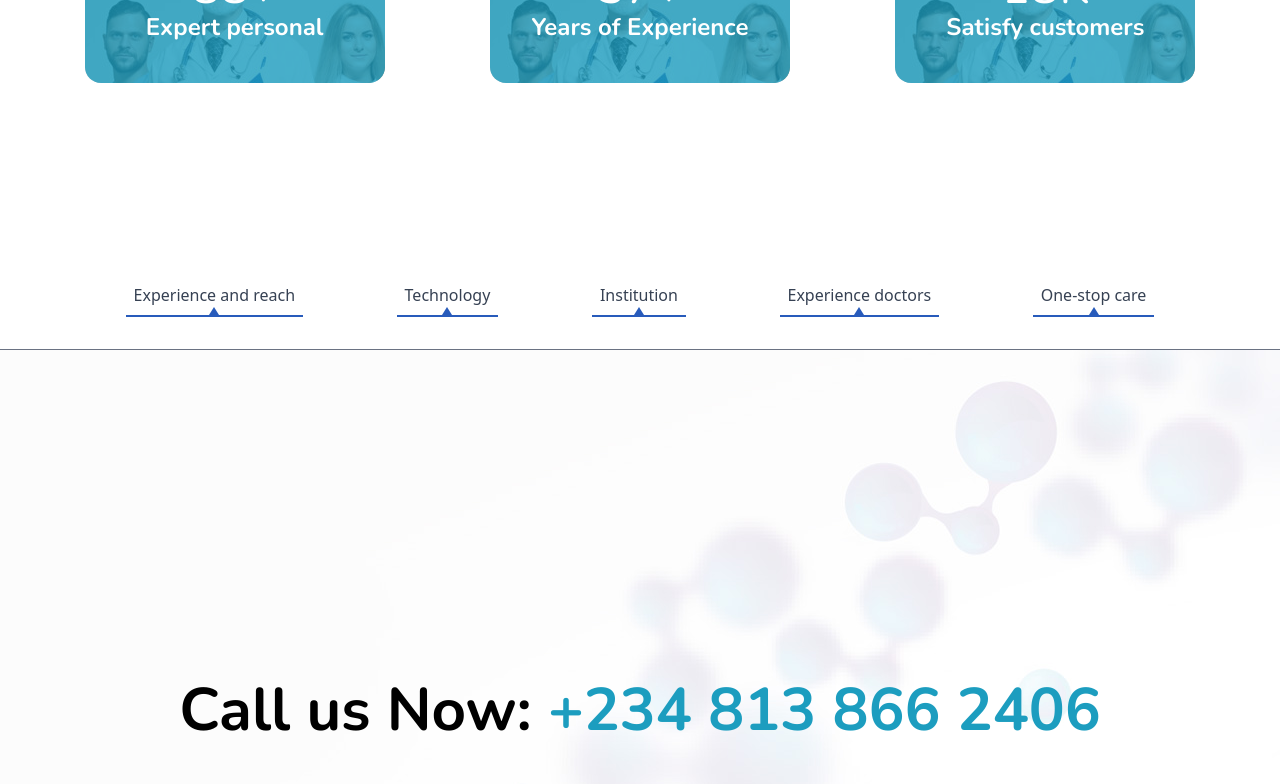
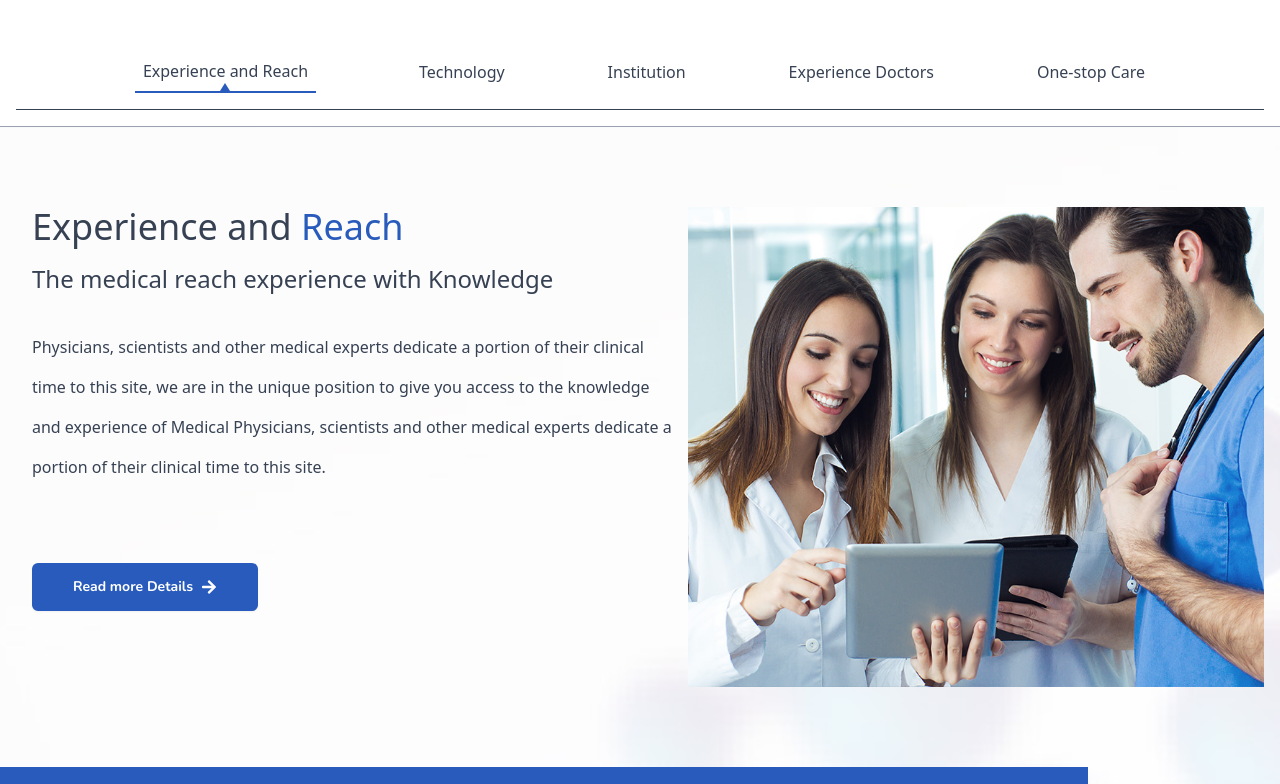
Before and after one commit to Dotuncom/Better-Med, a React (Vite) app: page / in a window 1280 px wide. Shown: the part 3040-3824 px from the top of the page. Built offline with nearby package versions, Linux system fonts and the light colour scheme.

Commit message:
implemented the tab for home page

```diff
--- /dev/null
+++ b/src/features/home/components/TabSection.tsx
@@ -0,0 +1,88 @@
+import { useState,  type JSX } from "react"
+import ExperienceAndReach from "./ExperienceAndReach"
+import Technology from "./Technology"
+import Institution from "./Institution"
+import ExperienceDoctor from "./ExperienceDoctor"
+import OneStopCare from "./OneStopCare"
+
+
+type TabProps ={
+    id:number,
+    name:string,
+    content:JSX.Element
+
+}
+const TabSection = () => {
+    const [CurrentTab, setCurrentTab] = useState<number>(1)
+
+
+    const tabs:TabProps[] =[
+        {id:1, name:'Experience and Reach', content:<ExperienceAndReach/>},
+        {id:2, name:"Technology", content: <Technology/> },
+        {id:3,name:'Institution', content:<Institution/> },
+        {id:4, name:'Experience Doctors', content:<ExperienceDoctor/>},
+        {id:5 , name:"One-stop Care" , content:<OneStopCare/>}
+    ]
+
+    const handleTabChange =(id:number)=>{
+            setCurrentTab(id)
+        }
+
+
+
+
+
+  return (
+    <div>
+
+     <div className="block lg:hidden p-4 ">
+
+        <select
+        value={CurrentTab}
+        onChange={(e)=>handleTabChange(Number(e.target.value))}
+         className="bg-accent p-3 text-white">
+          {
+            tabs.map((tab )=>(
+                  <option
+                  key={tab.id}
+                  value={tab.id}>
+
+                    {tab.name}
+                  </option>
+            ))
+          }
+        </select>
+      </div>
+
+         <div className={`hidden lg:block    border-b border-b-gray-400  p-4`}>
+          <div className="flex  text-gray-700 justify-evenly p-4  border-b border-b-gray-700 ">
+            {
+                tabs.map((tab)=>(
+             <button
+             onClick={()=>{handleTabChange(tab.id)}}
+             key={tab.id}
+              className={` ${CurrentTab===tab.id ?'border-b-2 p-2 border-b-primary':''} relative`}>
+              {tab.name}
+             {CurrentTab ===tab.id &&
+             <div className=" absolute  top-0 bottom-0  left-1/2 -translate-x-1/2 border-l-5   border-r-5 border-b-8 border-l-transparent border-r-transparent border-b-primary "></div>
+}
+            </button>
+                ))
+
+
+            }
+
+          </div>
+        </div>
+         {tabs.find((tab)=>tab.id === CurrentTab )?.content}
+
+
+
+
+
+
+    </div>
+  )
+}
+
+export default TabSection
--- a/src/pages/About.tsx
+++ b/src/pages/About.tsx
@@ -6,7 +6,7 @@ import Gap from "@/components/ui/Gap";
 const About = () => {
   return (
     <div className="w-full ">
-      <section className=" relative  lg:min-h-screen bg-contain bg-no-repeat text-center  py-12  flex  flex-col items-center   bg-center">
+      <section className=" relative  lg:h-120 bg-contain bg-no-repeat text-center  py-12  flex  flex-col items-center   bg-center">
         <div className="w-70 h-40 absolute  ">
           <img src={heart} className="h-full w-full bg-contain " alt="" />
         </div>
--- a/src/pages/Home.tsx
+++ b/src/pages/Home.tsx
@@ -11,9 +11,9 @@ import { FaCheck } from "react-icons/fa";
 import Gap from "../components/ui/Gap";
 import CounterCard from "../components/ui/Card/CounterCard";
 // import ExperienceDoctor from "@/features/home/components/ExperienceDoctor";
-import OneStopCare from "@/features/home/components/OneStopCare";
 import Partners from "@/features/home/components/Partners";
 import CustomerRating from "@/features/home/components/CustomerRating";
+import TabSection from "@/features/home/components/TabSection";
 // import ExperienceAndReach from '../features/home/ExperienceAndReach'
 // import Technology from "@/features/home/components/Technology";
 // import Institution from "@/features/home/components/Institution";
@@ -73,7 +73,7 @@ const Home = () => {
           <img src={heart} alt="" />
         </div>
       </section>
-      <section className="  w-full z-40   min-h-screen">
+      <section className="  w-full z-40 ">
         <div className="flex w-full flex-col-reverse bg-primary md:bg-transparent md:flex-row lg:gap- ">
           <div className="max-w- lg:w-[1500px] max-h-1/2">
             <img src={femaleDoctor} className="w-full h-full bg-cover" alt="" />
@@ -125,35 +125,9 @@ const Home = () => {
       </section>
       <Gap />
       <section className="">
-        <div className="hidden lg:block border-b border-b-gray-500 p-4">
-          <div className="flex  text-gray-700 justify-evenly p-4 ">
-            <button className=" border-b-2 p-2 border-b-primary relative">
-              Experience and reach
-              <div className=" absolute  top-0 bottom-0  left-1/2 -translate-x-1/2 border-l-5   border-r-5 border-b-8 border-l-transparent border-r-transparent border-b-primary "></div>
-            </button>
-            <button className=" border-b-2 p-2 border-b-primary relative">
-              Technology
-              <div className=" absolute  top-0 bottom-0  left-1/2 -translate-x-1/2 border-l-5   border-r-5 border-b-8 border-l-transparent border-r-transparent border-b-primary "></div>
-            </button>
-            <button className=" border-b-2 p-2 border-b-primary relative">
-              Institution
-              <div className=" absolute  top-0 bottom-0  left-1/2 -translate-x-1/2 border-l-5   border-r-5 border-b-8 border-l-transparent border-r-transparent border-b-primary "></div>
-            </button>
-            <button className=" border-b-2 p-2 border-b-primary relative">
-              Experience doctors
-              <div className=" absolute  top-0 bottom-0  left-1/2 -translate-x-1/2 border-l-5   border-r-5 border-b-8 border-l-transparent border-r-transparent border-b-primary "></div>
-            </button>
-            <button className=" border-b-2 p-2 border-b-primary relative">
-              One-stop care
-              <div className=" absolute  top-0 bottom-0  left-1/2 -translate-x-1/2 border-l-5   border-r-5 border-b-8 border-l-transparent border-r-transparent border-b-primary "></div>
-            </button>
-          </div>
-        </div>
-        {/* <ExperienceAndReach/> */}
-        {/* <Technology/> */}
-        {/* <Institution/> */}
-        {/* <ExperienceDoctor/> */}
-        <OneStopCare/>
+
+       <TabSection/>
+
         <Partners/>
         <Gap/>
         <CustomerRating/>
```
Also changed, not shown: src/features/home/components/ExperienceAndReach.tsx (+5 -5 lines).
